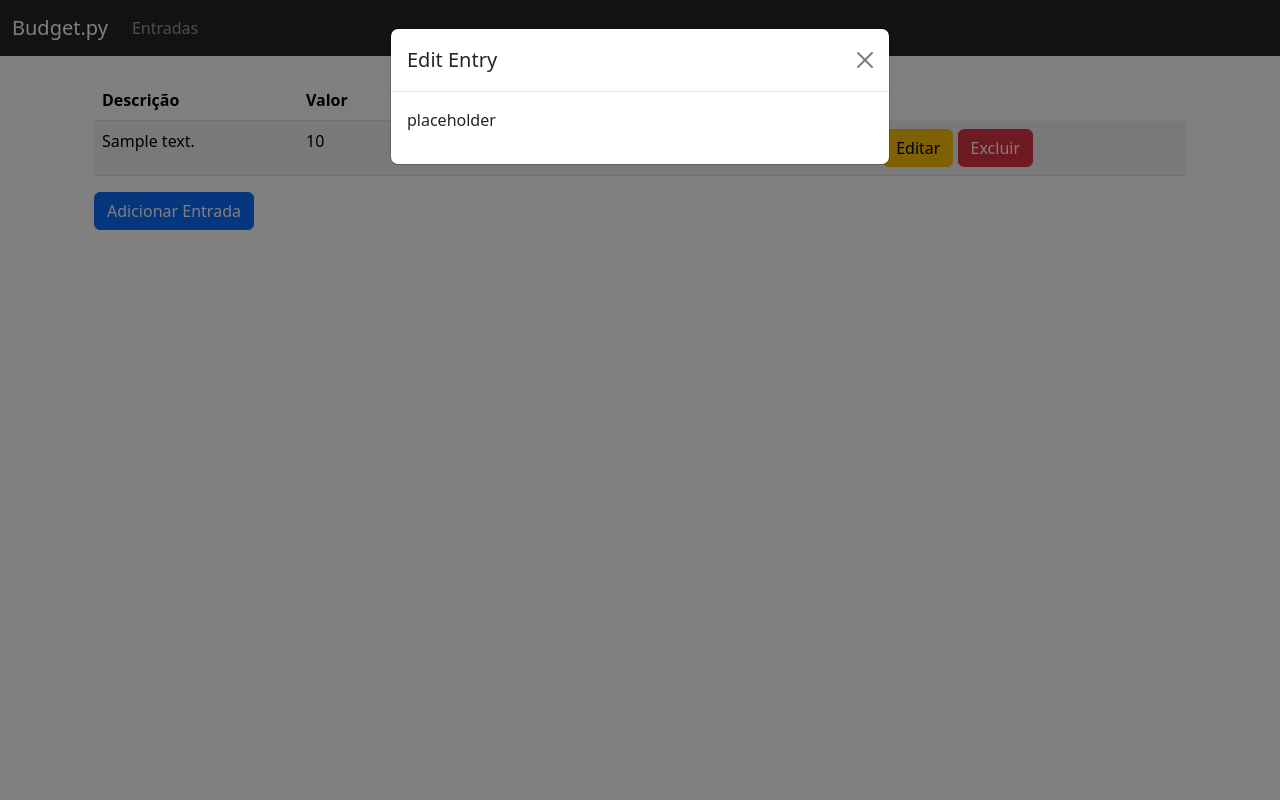
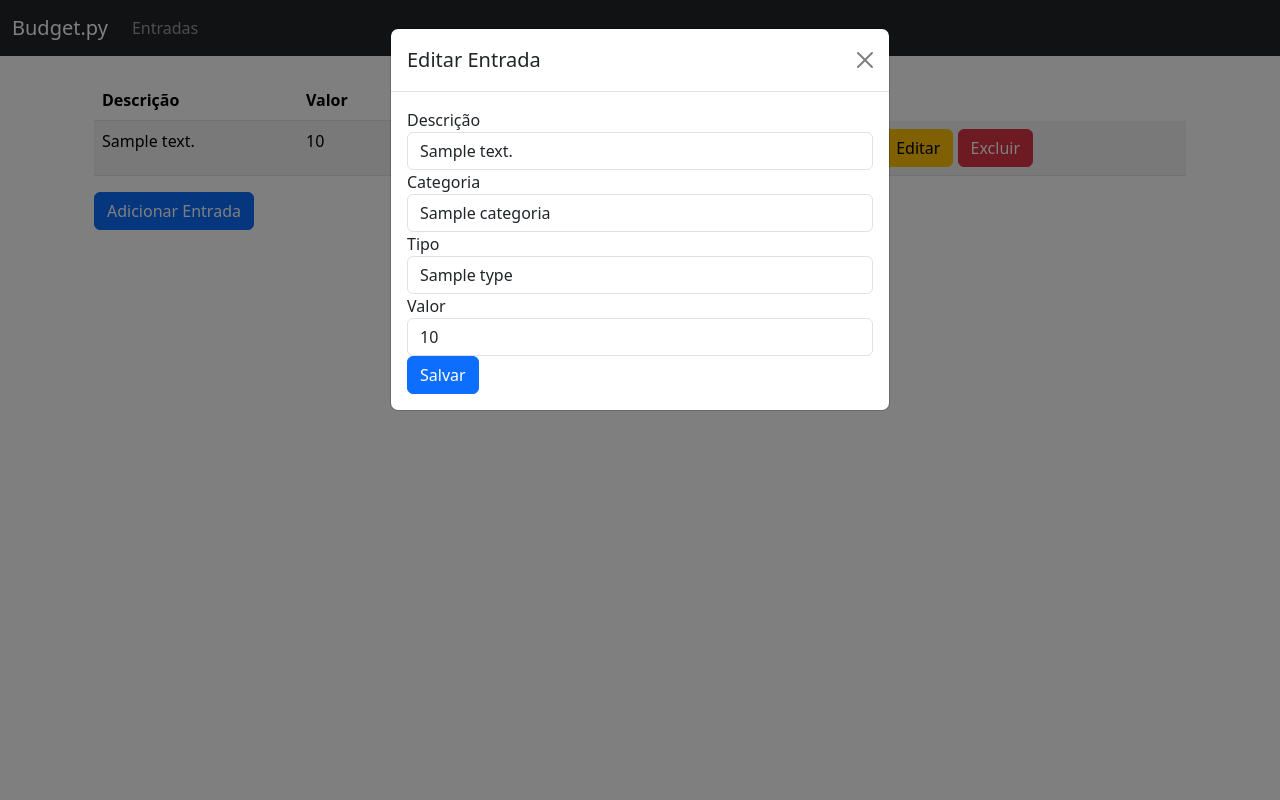
Before and after one commit to tasawe/budget.py, a FastAPI app: template app/templates/entries.html in a window 1280 px wide, after a click on "Editar". Run offline with FastAPI, Linux system fonts and the light colour scheme; the template is opened without the code that fills it: most values are stand-ins (such as "Sample title", 1, 10 or a date in 2020).

Commit message:
adiciona rota/botão para editar entradas

```diff
--- a/app/main.py
+++ b/app/main.py
@@ -87,7 +87,6 @@
             client_secret=CLIENT_SECRET,
             authorization_response=str(request.url)
         )
-        #return JSONResponse(content={"token": token})
 
         access_token = token.get("access_token")
         if not access_token:
@@ -104,7 +103,7 @@
         if not _db.save_token(email=email, name=name, token=access_token):
             raise HTTPException(status_code=500, detail="Failed to save user.")
 
-        response = RedirectResponse(url="/api/")
+        response = RedirectResponse(url="/")
         response.set_cookie(key="auth_token", value=access_token, httponly=True)
         response.delete_cookie("oauth_state")
         return response
@@ -138,6 +137,12 @@
 @auth_required
 def del_entry(request: Request, id: int):
     ret = _db.del_entry(id)
+    return "Ok" if ret else "Error"
+
+@app.put("/api/entry/{id}")
+@auth_required
+def edit_entry(request: Request, id: int, entry: Entry):
+    ret = _db.edit_entry(id, entry)
     return "Ok" if ret else "Error"
 
 @app.get("/api/entry")
--- a/app/templates/entries.html
+++ b/app/templates/entries.html
@@ -29,6 +29,39 @@
             window.location.reload();
         });
     }
+    function editEntry(id) {
+        form = document.getElementById("form-edit-entry");
+        data = {
+            "desc": form.elements[0].value,
+            "cat": parseInt(form.elements[1].value),
+            "type": parseInt(form.elements[2].value),
+            "amount": parseFloat(form.elements[3].value)
+        }
+        fetch(`/api/entry/${id}`, {
+            method: "PUT",
+            body: JSON.stringify(data),
+            headers: {"content-type": "application/json"}
+        }).then(res => res.json()).then(res => {
+            window.location.reload();
+        });
+    }
+    window.onload = function() {
+        var editModal = document.getElementById("edit-entry");
+        editModal.addEventListener('show.bs.modal', function(event)  {
+            var btn = event.relatedTarget;
+            var cat = btn.getAttribute('data-bs-cat');
+            var desc = btn.getAttribute('data-bs-desc');
+            var type = btn.getAttribute('data-bs-type');
+            var amount = btn.getAttribute('data-bs-amount');
+            var id = btn.getAttribute('data-bs-entryid');
+            document.getElementById("description-edit").value = desc;
+            document.getElementById("category-edit").value = cat;
+            document.getElementById("type-edit").value = type;
+            document.getElementById("amount-edit").value = amount;
+            document.getElementById("edit-entry-btn").onclick = () => {editEntry(id);}
+        });
+    }
+
 </script>
 {% endblock %}
 
@@ -38,11 +71,37 @@
         <div class="modal-dialog">
             <div class="modal-content">
                 <div class="modal-header">
-                    <h5 class="modal-title">Edit Entry</h5>
+                    <h5 class="modal-title">Editar Entrada</h5>
                     <button type="button" class="btn-close" data-bs-dismiss="modal"></button>
                 </div>
                 <div class="modal-body">
-                    <p>placeholder</p>
+                    <form id="form-edit-entry">
+                    <div class="form-group">
+                        <label for="description-edit">Descrição</label>
+                        <input type="text" class="form-control" id="description-edit" placeholder="Descrição">
+                    </div>
+                    <div class="form-group">
+                        <label for="category-edit">Categoria</label>
+                        <select class="form-control" id="category-edit">
+                        {% for c in categorias %}
+                            <option value="{{ c.id }}">{{ c.cat_name.capitalize() }}</option>
+                        {% endfor %}
+                        </select>
+                      </div>
+                      <div class="form-group">
+                          <label for="type-edit">Tipo</label>
+                          <select class="form-control" id="type-edit">
+                            {% for t in types %}
+                            <option value="{{ t.id }}">{{ t.type_name.capitalize() }}</option>
+                            {% endfor %}
+                          </select>
+                        </div>
+                      <div class="form-group">
+                        <label for="amount-edit">Valor</label>
+                        <input type="text" inputmode="numeric" id="amount-edit" class="form-control">
+                      </div>
+                      <button type="button" class="btn btn-primary" onclick="editEntry()" id="edit-entry-btn">Salvar</button>
+                    </form>
                 </div>
             </div>
         </div>
@@ -105,7 +164,7 @@
                 <td>{{ e.category }}</td>
                 <td>{{ e.type }}</td>
                 <td>
-                    <button class="btn btn-warning" data-bs-toggle="modal" data-bs-target="#edit-entry">Editar</button>
+                    <button class="btn btn-warning" data-bs-toggle="modal" data-bs-target="#edit-entry" data-bs-desc="{{ e.description }}" data-bs-amount="{{ e.amount }}" data-bs-cat="{{ e.category_id }}" data-bs-type="{{ e.type_id }}" data-bs-entryid="{{ e.id }}">Editar</button>
                     <button class="btn btn-danger" onclick="delEntry({{ e.id }})">Excluir</button>
                 </td>
             </tr>
```
Also changed, not shown: app/database.py (+15 -2 lines).
